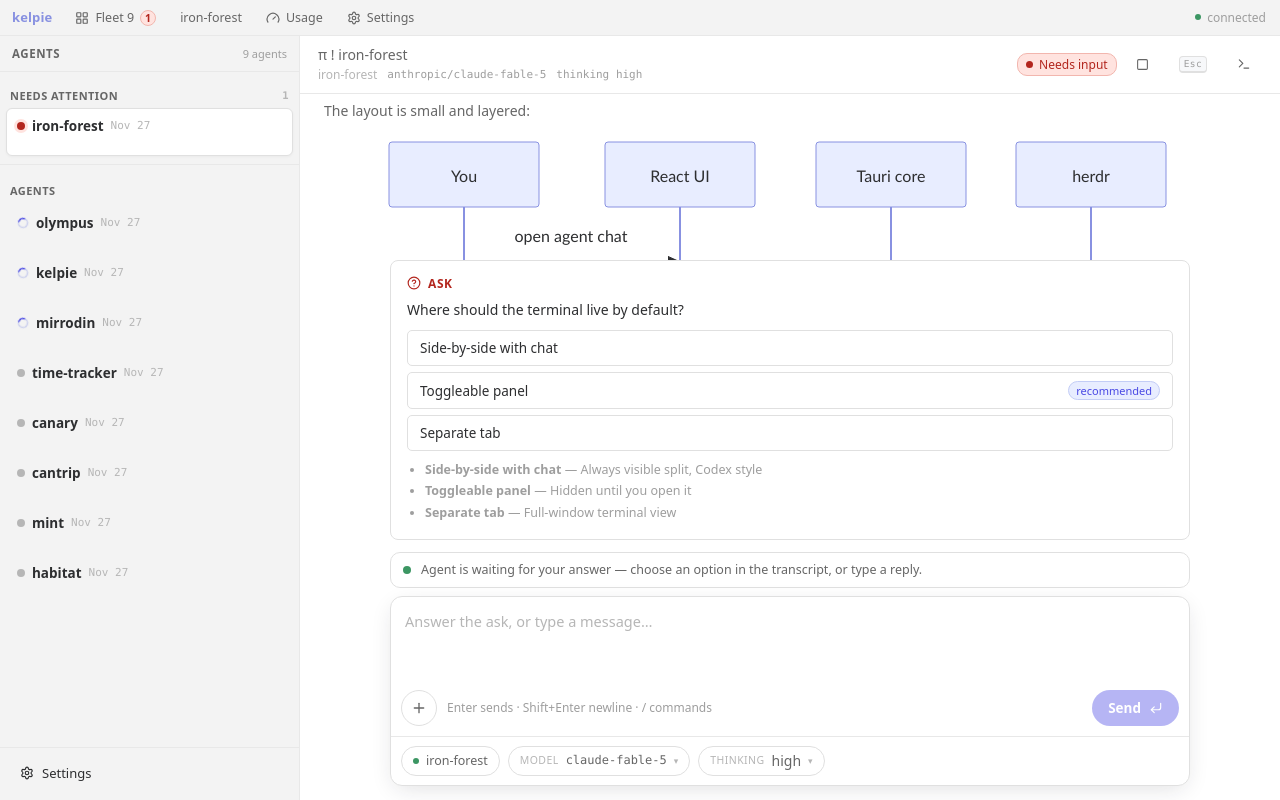
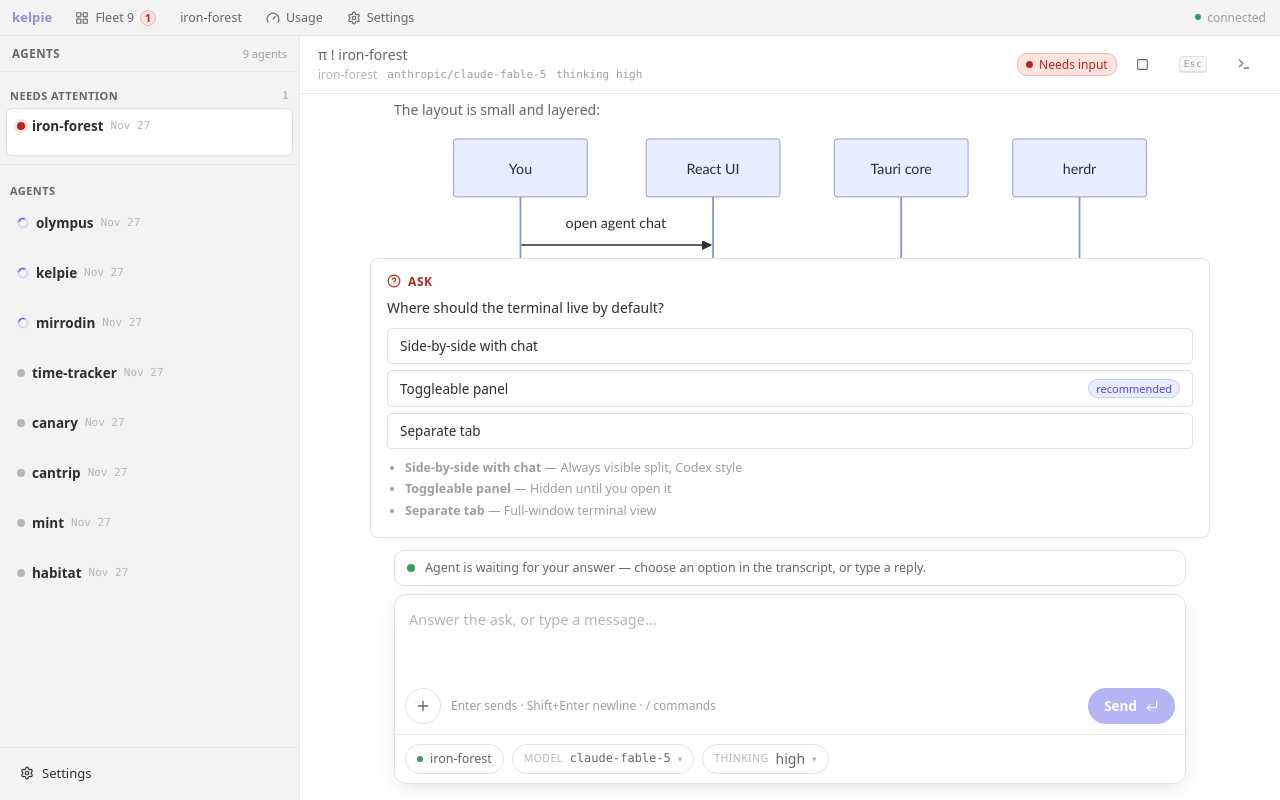
Before and after one commit to misty-step/kelpie, a React (Vite) app in the folder desktop/: page / in a window 1280 px wide. Built offline with nearby package versions, Linux system fonts and the light colour scheme.

Commit message:
feat(desktop): align chat transcript and composer widths, lowercase provider names, and use Lucide Brain icon for reasoning effort

```diff
--- a/desktop/src/components/Sidebar.tsx
+++ b/desktop/src/components/Sidebar.tsx
@@ -1,51 +1,11 @@
 import {
   Settings,
   Loader2,
+  Brain,
 } from "lucide-react";
 import type { Fleet, Pane } from "../types";
 import { attentionSort } from "../fleetSort";
 import { relativeTime } from "../relativeTime";
-
-function ProviderIcon({ provider, model }: { provider?: string | null; model?: string | null }) {
-  const p = (provider ?? model ?? "").toLowerCase();
-  if (!p) return null;
-  if (p.includes("anthropic") || p.includes("claude")) {
-    return (
-      <svg width="12" height="12" viewBox="0 0 24 24" fill="currentColor" className="prov-icon" aria-hidden="true">
-        <path d="M13.8 3h-3.6L5 21h3.6l1.6-4.8h4.6l1.6 4.8h3.6L13.8 3zm-2.4 10.5 1.5-4.5 1.5 4.5h-3z" />
-      </svg>
-    );
-  }
-  if (p.includes("google") || p.includes("gemini")) {
-    return (
-      <svg width="12" height="12" viewBox="0 0 24 24" fill="currentColor" className="prov-icon" aria-hidden="true">
-        <path d="M12 2L9.5 9.5 2 12l7.5 2.5L12 22l2.5-7.5L22 12l-7.5-2.5L12 2z" />
-      </svg>
-    );
-  }
-  if (p.includes("grok") || p.includes("xai")) {
-    return (
-      <svg width="12" height="12" viewBox="0 0 24 24" fill="currentColor" className="prov-icon" aria-hidden="true">
-        <path d="M18.2 3H21l-6.5 7.4L22 21h-5.8l-4.5-5.9L6.4 21H3.6l7-8L3 3h6l4.1 5.4L18.2 3z" />
-      </svg>
-    );
-  }
-  if (p.includes("openrouter")) {
-    return (
-      <svg width="12" height="12" viewBox="0 0 24 24" fill="currentColor" className="prov-icon" aria-hidden="true">
-        <circle cx="6" cy="12" r="3" />
-        <circle cx="18" cy="6" r="3" />
-        <circle cx="18" cy="18" r="3" />
-        <path d="M8.5 10.8l7-4.5M8.5 13.2l7 4.5" stroke="currentColor" strokeWidth="2" />
-      </svg>
-    );
-  }
-  return (
-    <svg width="12" height="12" viewBox="0 0 24 24" fill="currentColor" className="prov-icon" aria-hidden="true">
-      <path d="M22.28 9.87a5.98 5.98 0 0 0-.52-4.93 6.03 6.03 0 0 0-6.47-2.9 6.03 6.03 0 0 0-4.63-2.03 6.03 6.03 0 0 0-5.74 4.16 6.03 6.03 0 0 0-4.14 2.99 6.01 6.01 0 0 0 .73 6.99 5.98 5.98 0 0 0 .52 4.93 6.03 6.03 0 0 0 6.47 2.9 6.03 6.03 0 0 0 4.63 2.03 6.03 6.03 0 0 0 5.74-4.16 6.03 6.03 0 0 0 4.14-2.99 6.01 6.01 0 0 0-.73-6.99zM12 15.6a3.6 3.6 0 1 1 0-7.2 3.6 3.6 0 0 1 0 7.2z" />
-    </svg>
-  );
-}
 
 function WorkingSpinner() {
   return (
@@ -82,10 +42,9 @@ function PaneRow({
 }) {
   const time = relativeTime(pane.updated_ms);
   const wsName = workspaceLabel ?? pane.workspace_id;
-  const provider = pane.provider;
+  const provider = pane.provider ? pane.provider.toLowerCase() : null;
   const modelName = pane.model;
   const effort = pane.effort;
-
   const hasMeta = Boolean(provider || modelName || effort);
 
   return (
@@ -103,11 +62,15 @@ function PaneRow({
       </div>
       {hasMeta && (
         <div className="pane-row-meta">
-          <ProviderIcon provider={provider} model={modelName} />
           {provider && <span className="pane-provider-name">{provider}</span>}
           {provider && modelName && <span className="pane-meta-dot">•</span>}
           {modelName && <span className="pane-model-name">{modelName}</span>}
-          {effort && <span className="pane-effort-pill">{effort}</span>}
+          {effort && (
+            <span className="pane-effort-pill">
+              <Brain size={10} />
+              <span>{effort}</span>
+            </span>
+          )}
         </div>
       )}
     </button>
--- a/desktop/src/styles.css
+++ b/desktop/src/styles.css
@@ -505,7 +505,7 @@ button {
   font-size: 11px;
   font-weight: 500;
   color: var(--text-soft);
-  text-transform: capitalize;
+  text-transform: lowercase;
   flex: none;
 }
 
@@ -525,11 +525,14 @@ button {
 }
 
 .pane-effort-pill {
+  display: inline-flex;
+  align-items: center;
+  gap: 3px;
   font-size: 10px;
   font-weight: 500;
   color: var(--text-faint);
   background: var(--surface-2);
-  padding: 1px 5px;
+  padding: 1px 6px;
   border-radius: 4px;
   border: 1px solid var(--border);
   flex: none;
@@ -650,9 +653,10 @@ button {
   min-height: 0;
   overflow-y: auto;
   padding: 22px 24px 28px;
-  max-width: 1040px;
+  max-width: 840px;
   width: 100%;
   margin: 0 auto;
+  box-sizing: border-box;
   scrollbar-gutter: stable;
 }
 
@@ -999,8 +1003,9 @@ button {
 /* ask card */
 .ask-card {
   margin: 0 auto 12px;
-  width: calc(100% - 48px);
-  max-width: 800px;
+  width: 100%;
+  max-width: 840px;
+  box-sizing: border-box;
   border: 1px solid var(--border);
   border-radius: var(--radius);
   background: var(--surface);
@@ -1071,10 +1076,11 @@ button {
 
 .composer {
   flex: none;
-  padding: 0 0 14px;
-  width: calc(100% - 48px);
-  max-width: 800px;
+  padding: 0 24px 16px;
+  width: 100%;
+  max-width: 840px;
   margin: 0 auto;
+  box-sizing: border-box;
 }
 
 .composer-banner {
```
